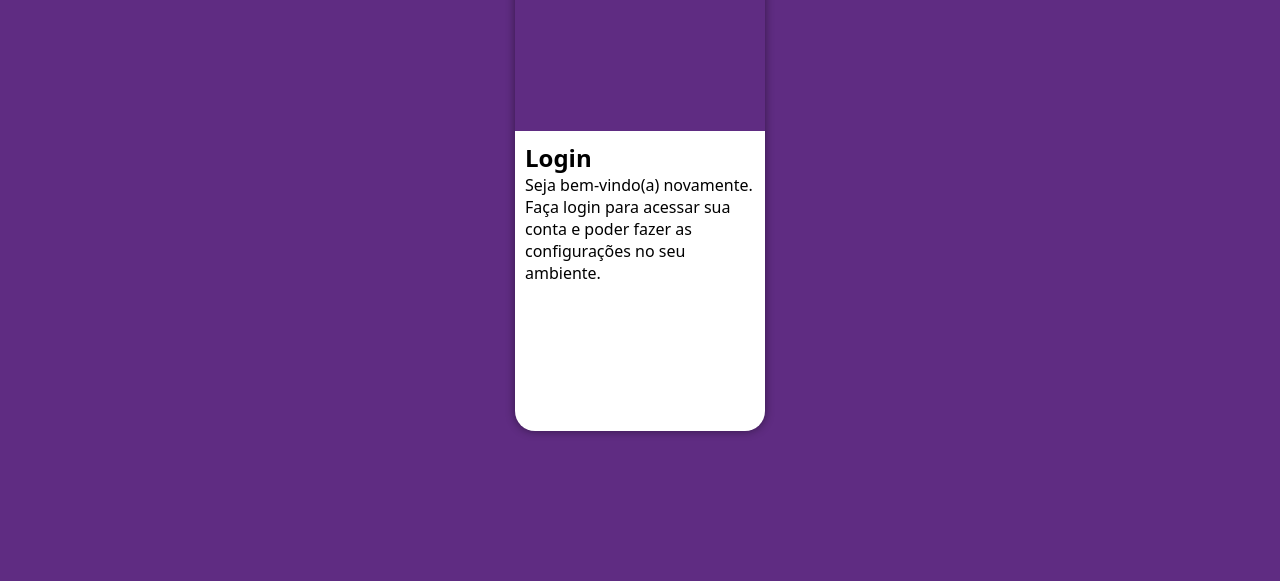
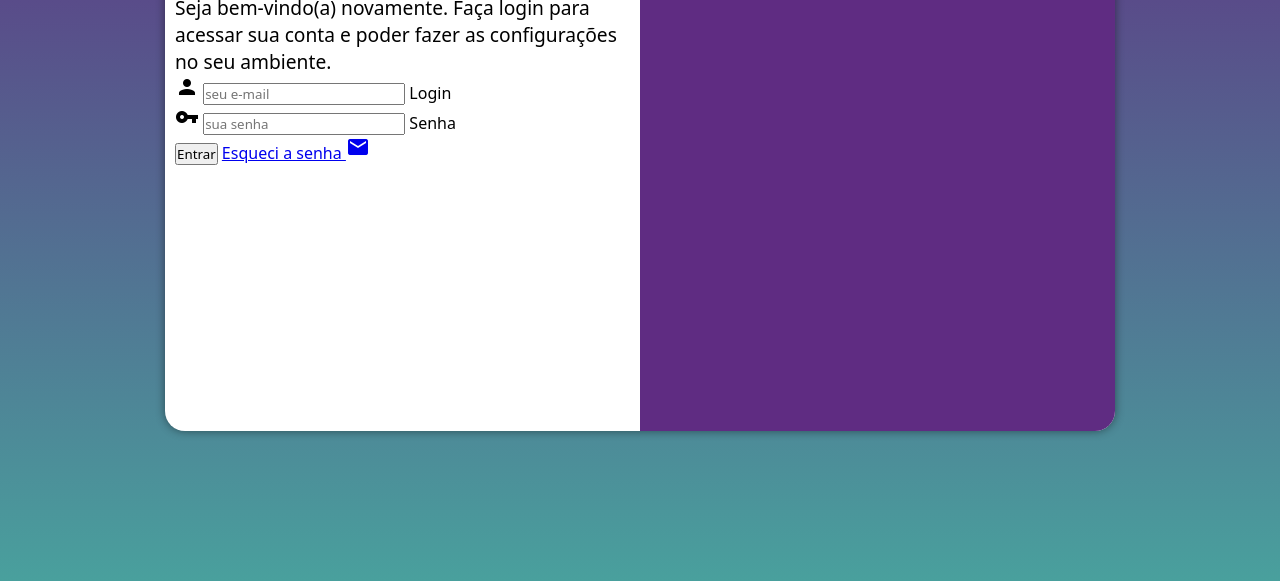
Before and after one commit to MafraFernando/projeto-login, a plain HTML site: page index.html in a window 1280 px wide. Shown: the part 219-800 px from the top of the page. Drawn offline with Linux system fonts and the light colour scheme.

Commit message:
Adicionei o formulário

```diff
--- /dev/null
+++ b/estilos/media-query.css
@@ -0,0 +1,53 @@
+@charset "UTF-08";
+
+/* Typical Device Breakpoints
+-----------------------------
+Pequenas telas: at[e 600px
+Celular: de 600px até 768px
+Tablet: 768px até 992px
+Desktop: 992px até 1200px
+Grandes telas: acima de 1200px
+ */
+
+ @media screen and (min-width: 768px) and (max-width: 992px) {
+    body {
+        background-image: linear-gradient(to top, #49a09d, #5f2c82);
+    }
+    section#login {
+        width: 90vw;
+    }
+    section#login > div#imagem {
+        float: left;
+        width: 30%;
+        height: 100%;
+    }
+    section#login > div#formulario {
+        float: right;
+        width: 70%;
+    }
+ }
+
+ @media screen and (min-width: 992px) {
+    body {
+        background-image: linear-gradient(to top, #49a09d, #5f2c82);
+    }
+    section#login {
+        width: 950px;
+    }
+    section#login > div#imagem {
+        float: right;
+        width: 50%;
+        height: 100%;
+    }
+    section#login > div#formulario {
+        float: left;
+        width: 50%;
+    }
+    div#formulario > h1 {
+        font-size: 2em;
+
+    }
+    div#formulario > p {
+        font-size: 1.2em;
+    }
+ }
--- a/estilos/style.css
+++ b/estilos/style.css
@@ -35,6 +35,9 @@ section#login {
     height: 500px;
     border-radius: 20px;
     box-shadow: 0px 0px 10px rgba(0, 0, 0, 0.450);
+
+    transition: width .3s, height .3s;
+    -o-transition-timing-function: ease;
 }
 
 section#login > div#imagem {
@@ -51,3 +54,10 @@ section#login > div#formulario {
     padding: 10px;
 
 }
+div#formulario > h1 {
+    text-align: center;
+    margin-bottom: 10px;
+}
+div#formulario > p {
+    font-size: 0.8em;
+}
--- a/index.html
+++ b/index.html
@@ -4,7 +4,9 @@
     <meta charset="UTF-8">
     <meta name="viewport" content="width=device-width, initial-scale=1.0">
     <title>Projeto Login</title>
+    <link href="https://fonts.googleapis.com/icon?family=Material+Icons" rel="stylesheet"/>
     <link rel="stylesheet" href="estilos/style.css">
+    <link rel="stylesheet" href="estilos/media-query.css">
 </head>
 <body>
     <main>
@@ -15,8 +17,19 @@
             <div id="formulario">
                 <h1>Login</h1>
                 <p>Seja bem-vindo(a) novamente. Faça login para acessar sua conta e poder fazer as configurações no seu ambiente.</p>
-                <form action="login.php" method="post">
-
+                <form action="login.php" method="post" autocomplete="on">
+                    <div class="campo">
+                        <i class="material-icons">person</i>
+                        <input type="email" name="login" id="ilogin" placeholder="seu e-mail" autocomplete="email" required maxlength="30">
+                        <label for="ilogin">Login</label>
+                    </div>
+                    <div class="campo">
+                        <i class="material-icons">vpn_key</i>
+                        <input type="password" name="senha" id="isenha" placeholder="sua senha" autocomplete="current-password" required minlength="8" maxlength="20">
+                        <label for="isenha">Senha</label>
+                    </div>
+                    <input type="submit" value="Entrar">
+                    <a href="esqueci.html">Esqueci a senha <i class="material-icons">mail</i></a>
                 </form>
             </div>
         </section>
```
